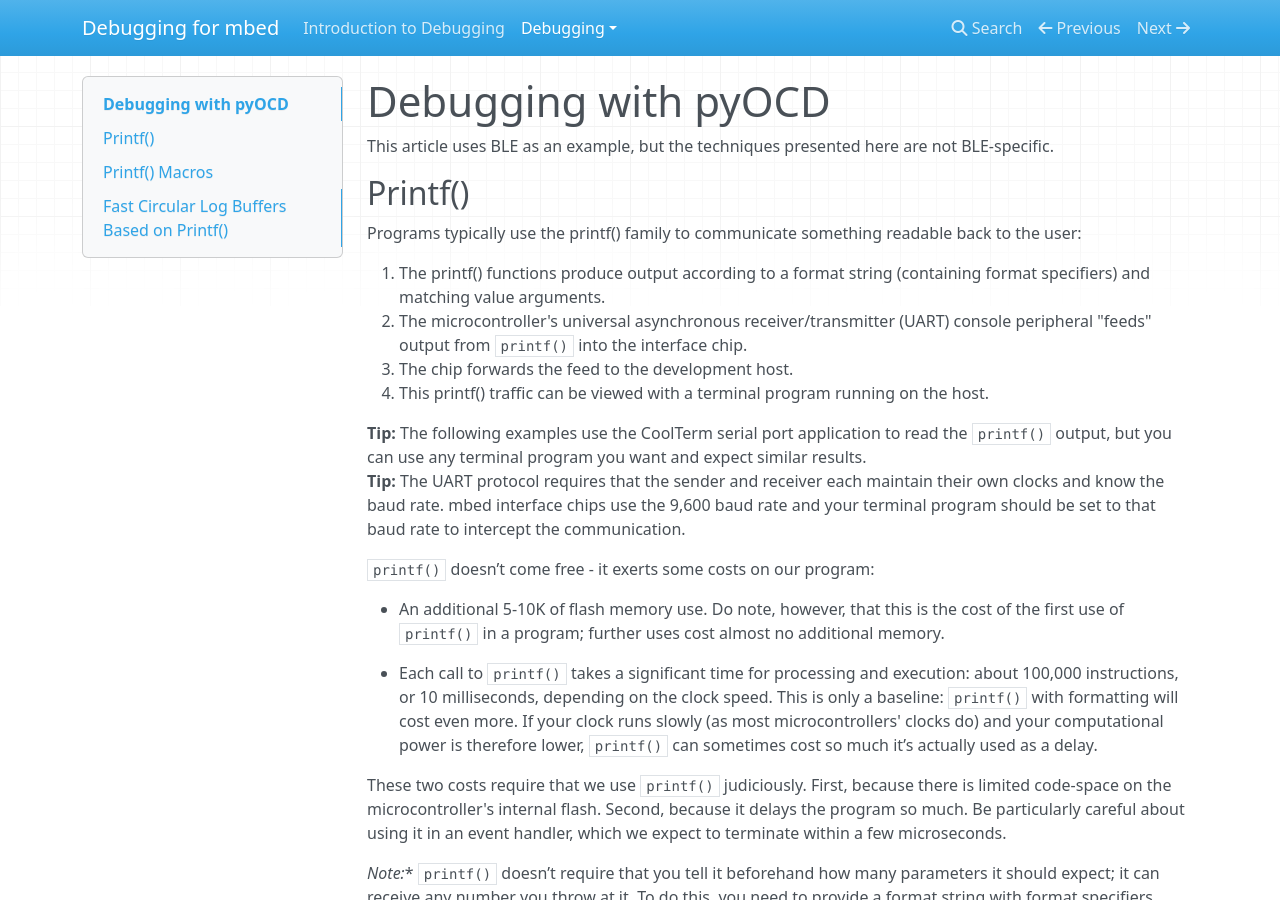
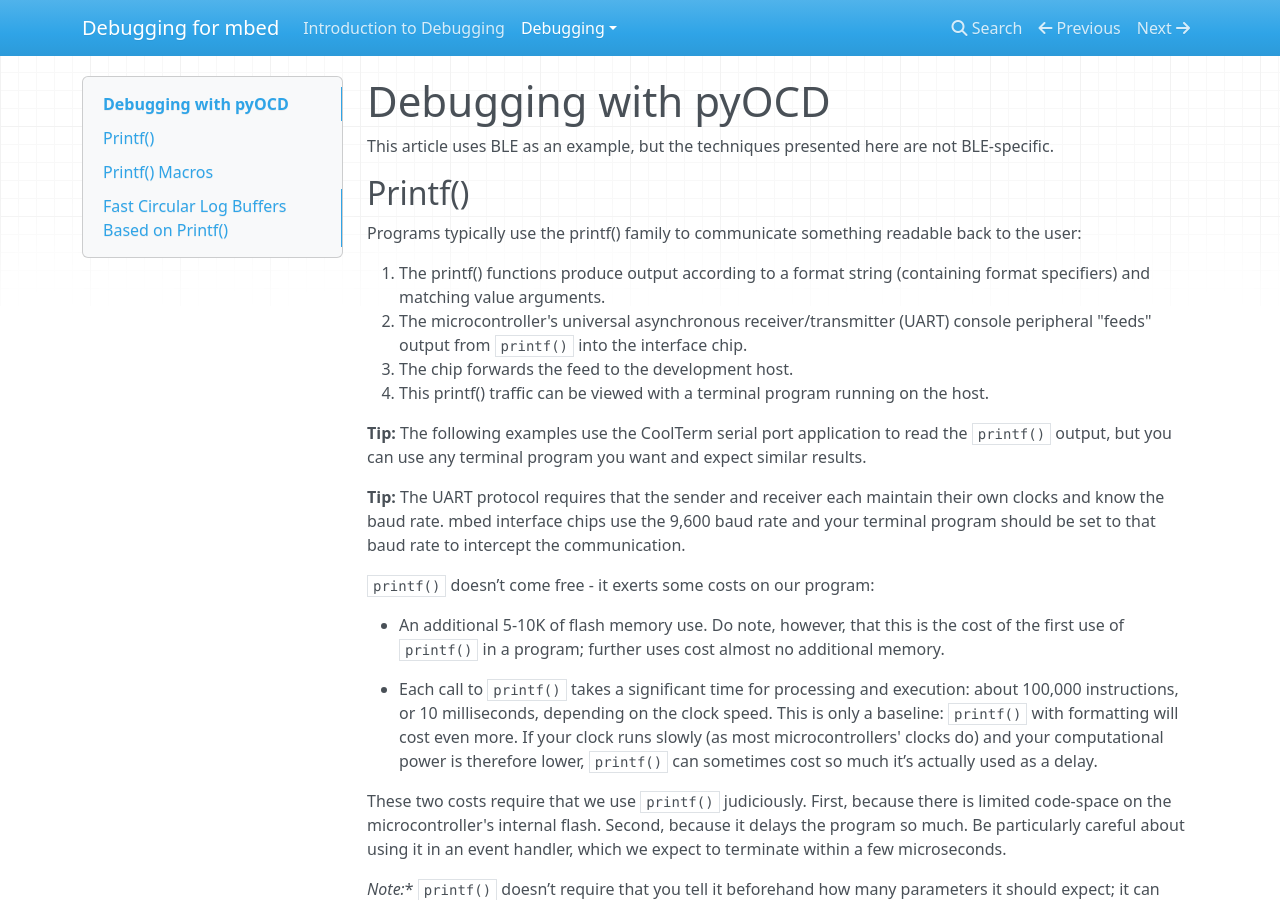
Before and after one commit to ARMmbed/Debugging-docs, an MkDocs documentation site: the page built from Docs/Debugging/printf.md, in a window 1280 px wide and 900 px high. Built offline with MkDocs 1.6.1, drawn with Linux system fonts in a browser that asks for light colours; nearby versions of some CDN libraries; old or Windows-style settings are respelled for this version of MkDocs.

Commit message:
Checking styling

````diff
--- a/Docs/Debugging/printf.md
+++ b/Docs/Debugging/printf.md
@@ -11,10 +11,10 @@ Programs typically use the printf() family to communicate something readable bac
 3. The chip forwards the feed to the development host.
 4. This printf() traffic can be viewed with a terminal program running on the host.
 
-<span class="tips">
-**Tip:** The following examples use the CoolTerm serial port application to read the ``printf()`` output, but you can use any terminal program you want and expect similar results.
-</br>
-**Tip:** The UART protocol requires that the sender and receiver each maintain their own clocks and know the baud rate. mbed interface chips use the 9,600 baud rate and your terminal program should be set to that baud rate to intercept the communication.
+<span class="tips">**Tip:** The following examples use the CoolTerm serial port application to read the ``printf()`` output, but you can use any terminal program you want and expect similar results.
+</span>
+
+<span class="tips">**Tip:** The UART protocol requires that the sender and receiver each maintain their own clocks and know the baud rate. mbed interface chips use the 9,600 baud rate and your terminal program should be set to that baud rate to intercept the communication.
 </span>
 
 ``printf()`` doesn’t come free - it exerts some costs on our program:
@@ -25,14 +25,12 @@ Programs typically use the printf() family to communicate something readable bac
 
 These two costs require that we use ``printf()`` judiciously. First, because there is limited code-space on the microcontroller's internal flash. Second, because it delays the program so much. Be particularly careful about using it in an event handler, which we expect to terminate within a few microseconds.
 
-<span class="notes">
-*Note:** ``printf()`` doesn’t require that you tell it beforehand how many parameters it should expect; it can receive any number you throw at it. To do this, you need to provide a format string with format specifiers, followed by a matching number of arguments. For example, ``printf(“temp too high %d”, temp)``: the format string is “temp too high %d”, and the format specifier is %d. The last bit is the argument: temp. It matches the format specifier %d, which specifies an integer. You can learn more on [Wikipedia](http://en.wikipedia.org/wiki/Printf_format_string).
+<span class="notes">*Note:** ``printf()`` doesn’t require that you tell it beforehand how many parameters it should expect; it can receive any number you throw at it. To do this, you need to provide a format string with format specifiers, followed by a matching number of arguments. For example, ``printf(“temp too high %d”, temp)``: the format string is “temp too high %d”, and the format specifier is %d. The last bit is the argument: temp. It matches the format specifier %d, which specifies an integer. You can learn more on [Wikipedia](http://en.wikipedia.org/wiki/Printf_format_string).
 </span>
 
 Using ``printf()`` on mbed requires including the ``stdio`` header:
 
 ```c
-
 #include <stdio.h>
 
 ... some code ...
@@ -79,7 +77,6 @@ Remember that ``printf()`` can take as many parameters as you throw at it. Macro
 Here is an example:
 
 ```c
-
 -- within some header file named something like trace.h --
 enum {
 	TRACE_LEVEL_DEBUG,
@@ -112,7 +109,6 @@ extern unsigned traceLevel;
 Here’s another example of macro-replacement that allows a formatted ``printf()``. Set ``#define MODULE_NAME "<YourModuleName>"`` before including the code below, and enjoy colourised ``printf()`` tagged with the module name that generated it:
 
 ```c
-
 #define LOG(x, ...) \
 	{ printf("\x1b[34m%12.12s: \x1b[39m"x"\x1b[39;49m\r\n", \
 	MODULE_NAME, ##__VA_ARGS__); fflush(stdout); }
@@ -125,7 +121,6 @@ Here’s another example of macro-replacement that allows a formatted ``printf()
 You can use ``ASSERT()`` to improve error reporting. It will use ``error()`` (a part of the mbed SDK that we reviewed earlier). ``error()`` not only flashes LEDs, it also puts the program into an infinite loop, preventing further operations. This will happen if the ``ASSERT()`` condition is evaluated as FALSE:
 
 ```c
-
 #define ASSERT(condition, ...)	{ \
 	if (!(condition))	{ \
 		error("Assert: " __VA_ARGS__); \
@@ -145,8 +140,6 @@ To avoid pushing during the operation’s run, we use ``sprintf()`` to write the
 Here is an example implementation of a ring buffer. We’ve created our own version of a wrapping ``printf()`` using a macro called ``xprintf()``.  Debug messages accumulated using ``xprintf()`` can be read out circularly starting from ``ringBufferTail`` and wrapping around (``ringBufferTail`` + ``HALF_BUFFER_SIZE``). The first message would most likely be garbled because of an overwrite by the most recently appended message:
 
 ```c
-
-
 #define BUFFER_SIZE 512 /* You need to choose a suitable value here. */
 #define HALF_BUFFER_SIZE (BUFFER_SIZE >> 1)
 
@@ -197,8 +190,6 @@ void xprintf(const char *format, ...)
 					ringBufferStart + overflow;
 	}
 }
-
-
 ```
 
 ______
````
Also changed, not shown: other parts of Docs/Debugging/printf.md (+1 -1 lines).
